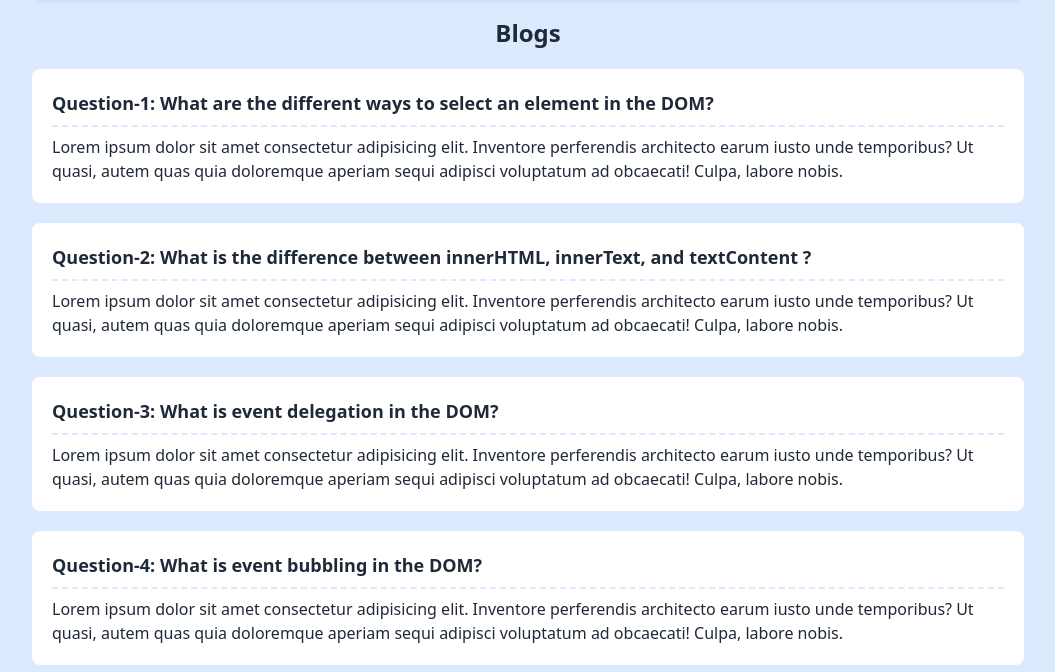
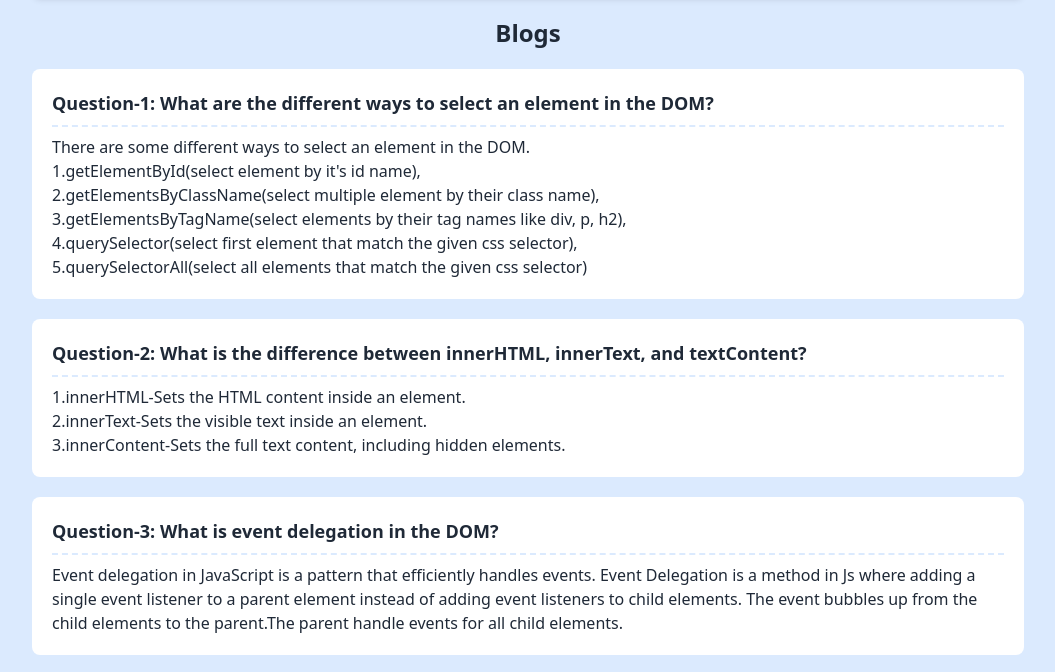
Before and after one commit to Charlie-033/Assignment-5, a plain HTML site: page index2.html in a window 1280 px wide. Shown: the part 127-799 px from the top of the page, without its empty margins (112-1167 px from the left). Drawn offline with nearby package versions, Linux system fonts and the light colour scheme.

Commit message:
add blogs

```diff
--- a/index2.html
+++ b/index2.html
@@ -29,22 +29,27 @@
         <div class="bg-white p-5 rounded-lg mt-5">
             <h5 class="text-lg font-bold">Question-1: What are the different ways to select an element in the DOM?</h5>
             <hr class="border-t-2 border-blue-100 border-dashed mt-2 mb-2">
-            <p class="text-md font-normal">Lorem ipsum dolor sit amet consectetur adipisicing elit. Inventore perferendis architecto earum iusto unde temporibus? Ut quasi, autem quas quia doloremque aperiam sequi adipisci voluptatum ad obcaecati! Culpa, labore nobis.</p>
+            <p class="text-md font-normal">There are some different ways to select an element in the DOM. <br>
+              1.getElementById(select element by it's id name), <br> 2.getElementsByClassName(select multiple element by their class name), <br> 3.getElementsByTagName(select elements by their tag names like div, p, h2), <br> 4.querySelector(select first element that match the given css selector), <br> 5.querySelectorAll(select all elements that match the given css selector)
+            </p>
         </div>
         <div class="bg-white p-5 rounded-lg mt-5">
-            <h5 class="text-lg font-bold">Question-2: What is the difference between innerHTML, innerText, and textContent ?</h5>
+            <h5 class="text-lg font-bold">Question-2: What is the difference between innerHTML, innerText, and textContent?</h5>
             <hr class="border-t-2 border-blue-100 border-dashed mt-2 mb-2">
-            <p class="text-md font-normal">Lorem ipsum dolor sit amet consectetur adipisicing elit. Inventore perferendis architecto earum iusto unde temporibus? Ut quasi, autem quas quia doloremque aperiam sequi adipisci voluptatum ad obcaecati! Culpa, labore nobis.</p>
+            <p class="text-md font-normal">1.innerHTML-Sets the HTML content inside an element. <br>
+              2.innerText-Sets the visible text inside an element. <br>
+              3.innerContent-Sets the full text content, including hidden elements.
+            </p>
         </div>
         <div class="bg-white p-5 rounded-lg mt-5">
             <h5 class="text-lg font-bold">Question-3: What is event delegation in the DOM?</h5>
             <hr class="border-t-2 border-blue-100 border-dashed mt-2 mb-2">
-            <p class="text-md font-normal">Lorem ipsum dolor sit amet consectetur adipisicing elit. Inventore perferendis architecto earum iusto unde temporibus? Ut quasi, autem quas quia doloremque aperiam sequi adipisci voluptatum ad obcaecati! Culpa, labore nobis.</p>
+            <p class="text-md font-normal">Event delegation in JavaScript is a pattern that efficiently handles events. Event Delegation is a method in Js where adding a single event listener to a parent element instead of adding event listeners to child elements. The event bubbles up from the child elements to the parent.The parent handle events for all child elements.</p>
         </div>
         <div class="bg-white p-5 rounded-lg mt-5">
             <h5 class="text-lg font-bold">Question-4: What is event bubbling in the DOM?</h5>
             <hr class="border-t-2 border-blue-100 border-dashed mt-2 mb-2">
-            <p class="text-md font-normal">Lorem ipsum dolor sit amet consectetur adipisicing elit. Inventore perferendis architecto earum iusto unde temporibus? Ut quasi, autem quas quia doloremque aperiam sequi adipisci voluptatum ad obcaecati! Culpa, labore nobis.</p>
+            <p class="text-md font-normal">Event bubbling in Js is a method where an event triggered on a child element propagates towards through it's ancestors in DOM. It allows parent elements to response to events triggered by their child element.</p>
         </div>
         <div class="bg-white p-5 rounded-lg mt-5">
             <h5 class="text-lg font-bold">Question-5: How do you create, add, and remove elements using JavaScript?</h5>
```
